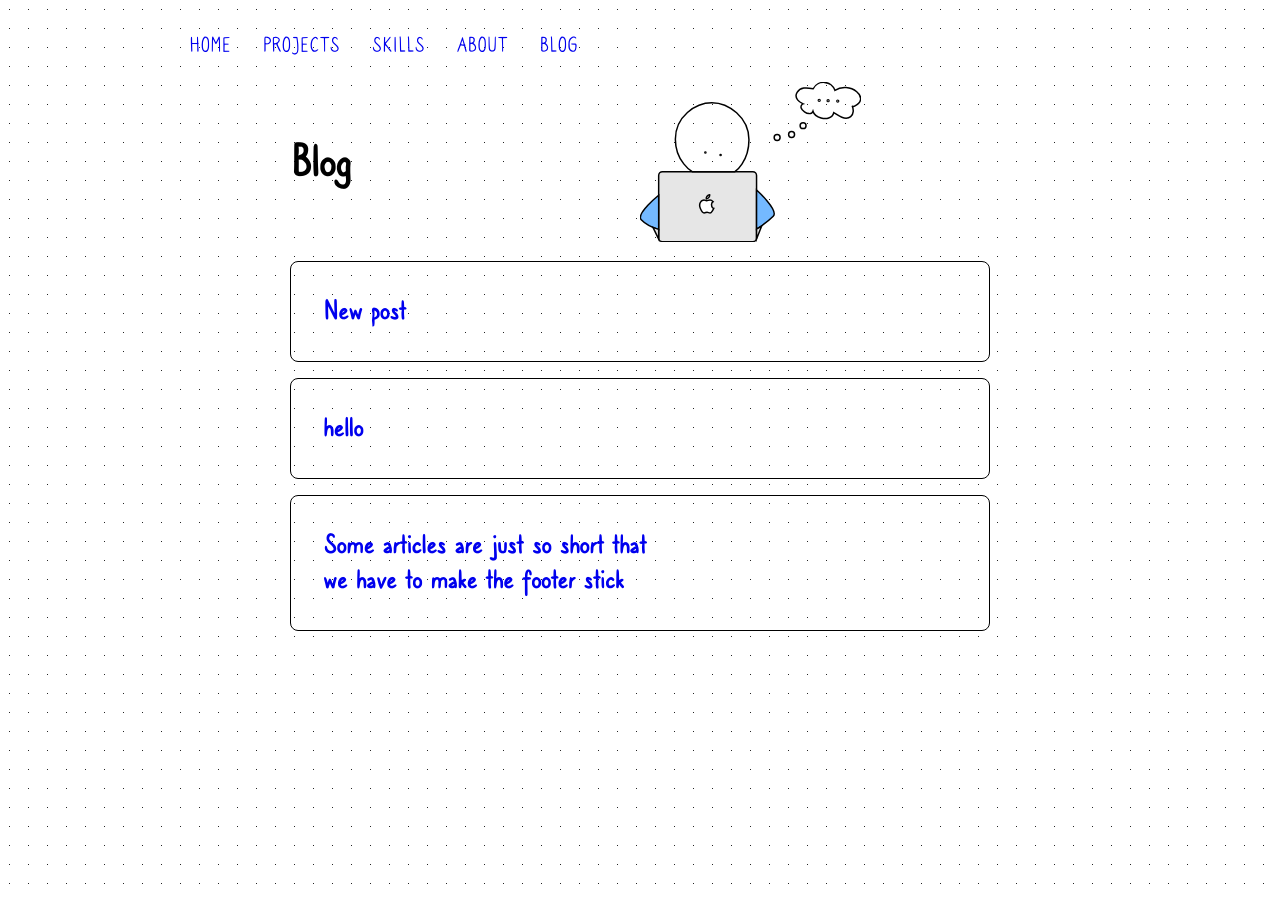
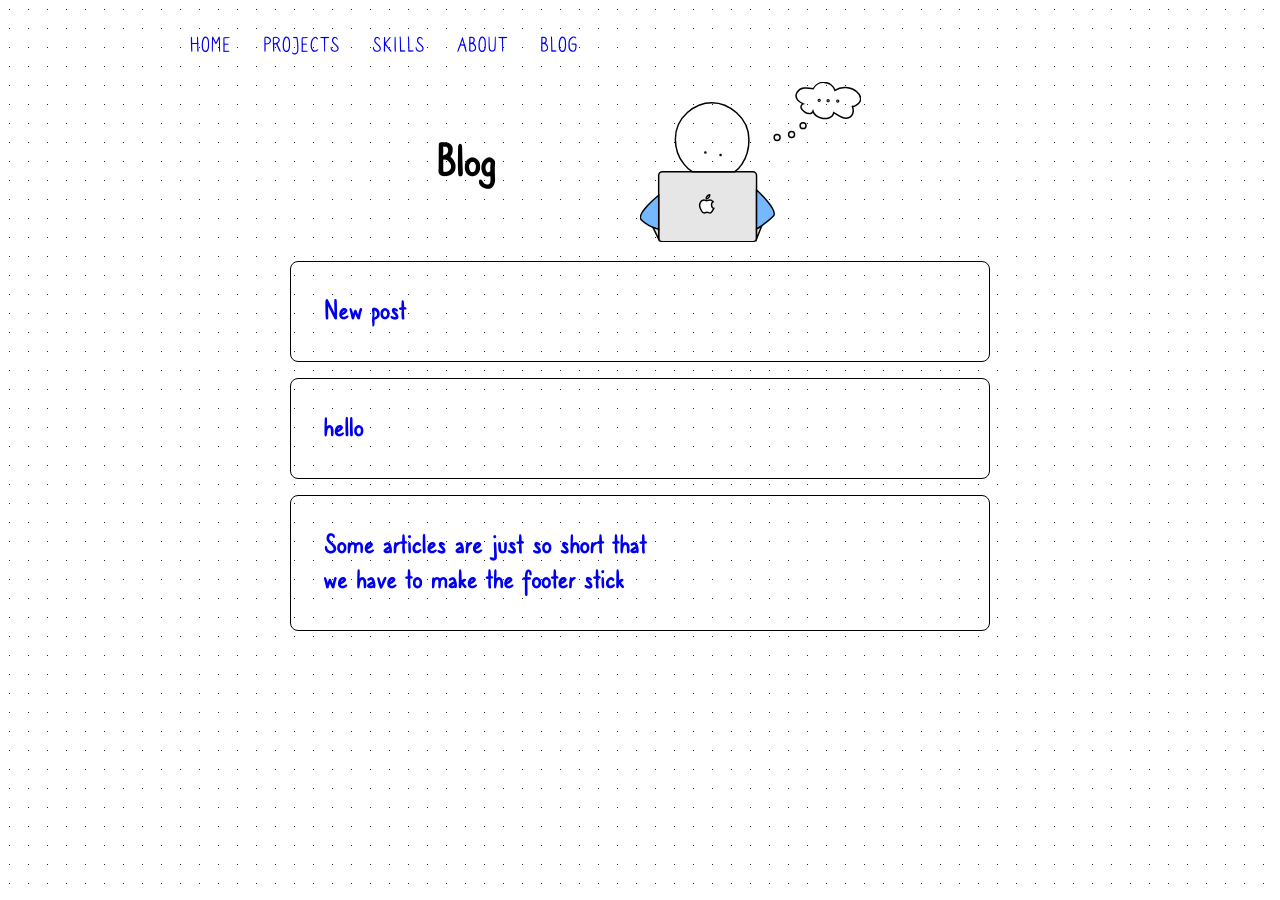
Before and after one commit to kristelfung/bullet-journal, a Jekyll site: the page built from blog.md, in a window 1280 px wide. Built offline with Jekyll 4.4.1, drawn with Linux system fonts in a browser that asks for light colours; a script that is not in the unit is left out.

Commit message:
tweak banner styles

```diff
--- a/_includes/banner.html
+++ b/_includes/banner.html
@@ -1,10 +1,10 @@
 <div class="container--small">
     <div class="row row--banner">
         <div class="column">
-            <h1>{{ page.title }}</h1>
+            <h1 class="center">{{ page.title }}</h1>
         </div>
         <div class="column">
-            <img src="{{ page.thumbnail | relative_url }}" class="banner-image"/>
+            <img src="{{ page.image | relative_url }}" class="banner-image"/>
         </div>
     </div>
 </div>
--- a/blog.md
+++ b/blog.md
@@ -1,6 +1,6 @@
 ---
 title: Blog
-thumbnail: /images/blog.svg
+image: /images/blog.svg
 order: 5
 layout: blog
 ---
```
Also changed, not shown: about.md (+1 -0 lines), images/about.svg (added).
